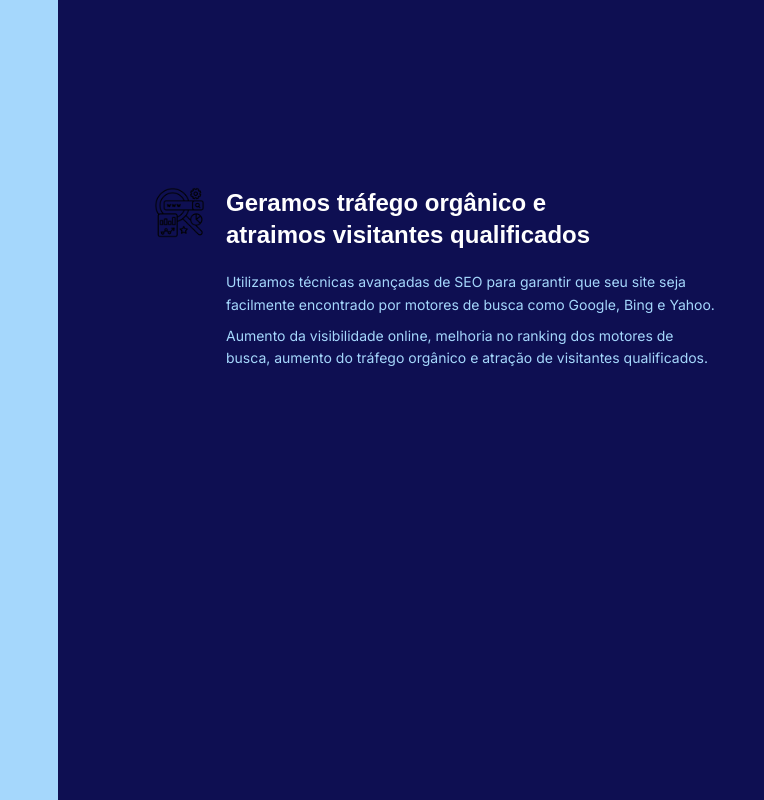
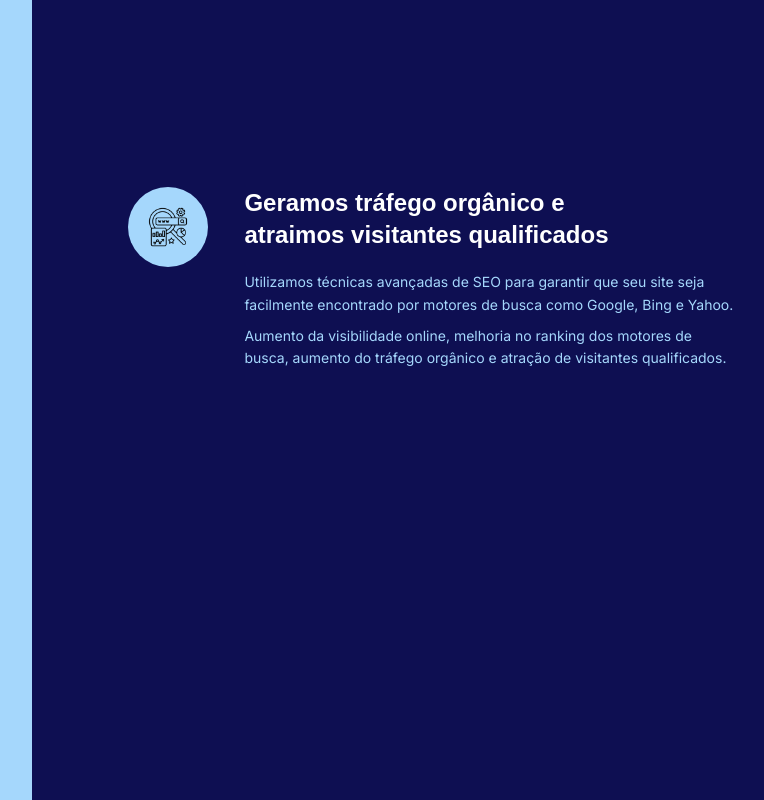
Before and after one commit to wexxsimon/bluemonlabs-site, a Next.js app: page /servicos in a window 1280 px wide. Shown: the part 1740-2540 px from the top of the page, without its empty margins (390-1154 px from the left). Built offline with nearby package versions, Linux system fonts and the light colour scheme; a web font is replaced by a local one.

Commit message:
Ajustando animações

```diff
--- a/src/app/components/ScrollToTopButton/index.tsx
+++ b/src/app/components/ScrollToTopButton/index.tsx
@@ -1,5 +1,5 @@
 'use client'
-import { motion } from 'framer-motion';
+import { AnimatePresence, motion } from 'framer-motion';
 import { useEffect, useState } from 'react';
 
 const ScrollToTopButton = () => {
@@ -30,10 +30,12 @@ const ScrollToTopButton = () => {
 
   return (
     <div className="scroll-to-top fixed bottom-8 right-4">
+      <AnimatePresence>
         {isVisible && (
           <motion.div
             initial={{ x: '50vw', opacity: 0 }}
             animate={{ x: 0, opacity: 1 }}
+            exit={{ x: '50vw', opacity: 0 }}
             transition={{ type: 'spring', stiffness: 20, duration: .5 }}
             onClick={scrollToTop}
           className="bg-white-100 text-black rounded-full cursor-pointer p-2"
@@ -41,6 +43,7 @@ const ScrollToTopButton = () => {
             <svg className="h-8 w-8 text-sky-700"  width="24" height="24" viewBox="0 0 24 24" strokeWidth="2" stroke="currentColor" fill="none" strokeLinecap="round" strokeLinejoin="round">  <path stroke="none" d="M0 0h24v24H0z"/>  <polyline points="6 15 12 9 18 15" /></svg>
           </motion.div>
         )}
+      </AnimatePresence>
     </div>
   );
 }
--- a/src/app/servicos/page.tsx
+++ b/src/app/servicos/page.tsx
@@ -2,7 +2,7 @@
 import React, { useEffect, useState, useRef } from 'react';
 import Image from "next/image";
 import UseScrollPosition from '../hooks/useScrollPosition';
-import { motion } from 'framer-motion';
+import { AnimatePresence, motion } from 'framer-motion';
 import { servicesData } from '../data/services';
 
 interface services {
@@ -113,7 +113,7 @@ const Services = () => {
           transition={{ duration: 1, ease: 'easeIn' }}
           className={`
               flex content-end justify-end
-              md:w-[35%] md:h-auto bg-sail-200 pt-12 md:pt-16 xl:pt-24 rounded-br-[250px] rounded-tr-[250px]`}
+              md:w-[33%] md:h-auto bg-sail-200 pt-12 md:pt-16 xl:pt-24 rounded-br-[250px] rounded-tr-[250px]`}
         >
           <motion.div
             initial={{ scale: 0 }}
@@ -134,7 +134,7 @@ const Services = () => {
             bg-[url('/assets/images/bg-space-window-3d23.webp')] mt-24 md:mt-0 md:-mr-[63px]`}
           ></motion.div>
         </motion.div>
-        <div className="md:w-[65%] px-6 md:px-12 xl:px-24">
+        <div className="md:w-[67%] px-6 md:px-12 xl:px-24">
         <div className="w-full md:max-w-[437px] md:mb-6 md:mt-12 xl:mt-24">
             <h3 className="leading-tight text-white-100 text-2xl sm:max-w-[350px] md:max-w-[400px] md:text-3xl font-acumin font-semibold">
                 Acompanhamos a trajetória dos seus negócios
@@ -150,16 +150,17 @@ const Services = () => {
                   articleRefs.current[index] = el;
               }}
                 data-id={service.id}
-                className="flex flex-column flex-wrap justify-start xl:mr-0 mb-0 md:ml-0 my-28 py-12 h-[70vh]"
+                className="flex flex-column flex-wrap justify-start xl:mr-0 mb-0 md:ml-0 my-28 py-12 h-[70vh] gap-5"
                 >
-                  <div className='w-14 block'>
+                  <div className='w-20 block'>
+                  <AnimatePresence>
                     {centerIndex === index && (
                       <motion.div
                           initial={{ scale: 0 }}
                           animate={{ scale: 1 }}
-                          exit={{ x: 1000 }}
+                          exit={{ scale: 0 }}
                           transition={{ type: 'spring', stiffness: 120, duration: .1, ease: 'easeIn', delay: 0 }}
-                    className='mix-blend-overlay'
+                          className='bg-sail-200 p-5 rounded-full'
                         >
                           <Image
                             alt={service.altText}
@@ -170,6 +171,7 @@ const Services = () => {
                           />
                         </motion.div>
                             )}
+                </AnimatePresence>
               </div>
               <div className="flex flex-col ml-4 mr-2 md:mr-5 xl:mr-0 mt-8 md:mt-0 ">
                 {centerIndex === index ? (
@@ -205,16 +207,19 @@ const Services = () => {
                     {service.descricao}
                   </motion.p>
                 )}
+                <AnimatePresence>
                   {centerIndex === index && (
                     <motion.p
-                    initial={{ y: -100, opacity: 0 }} // Começa de cima para baixo
-                    animate={{ y: 0, opacity: 1 }} // Termina na posição original
+                      initial={{ rotateX: 90, y: -25, opacity: 0 }} // Começa de cima para baixo
+                      animate={{ rotateX: 0, y: 0, opacity: 1 }} // Termina na posição original
+                      exit={{ rotateX: 90, y: -25, opacity: 0 }}
                       transition={{ duration: 1, delay: 0.1 }}
                       className="leading-relaxed text-sm mt-2 text-sail-200 md:max-w-[494px]"
                       >
                         {service.beneficios}
                     </motion.p>
                   )}
+              </AnimatePresence>
               </div>
             </motion.article>
           ))}
```
Lines whose indentation alone changed are shown as unchanged.
